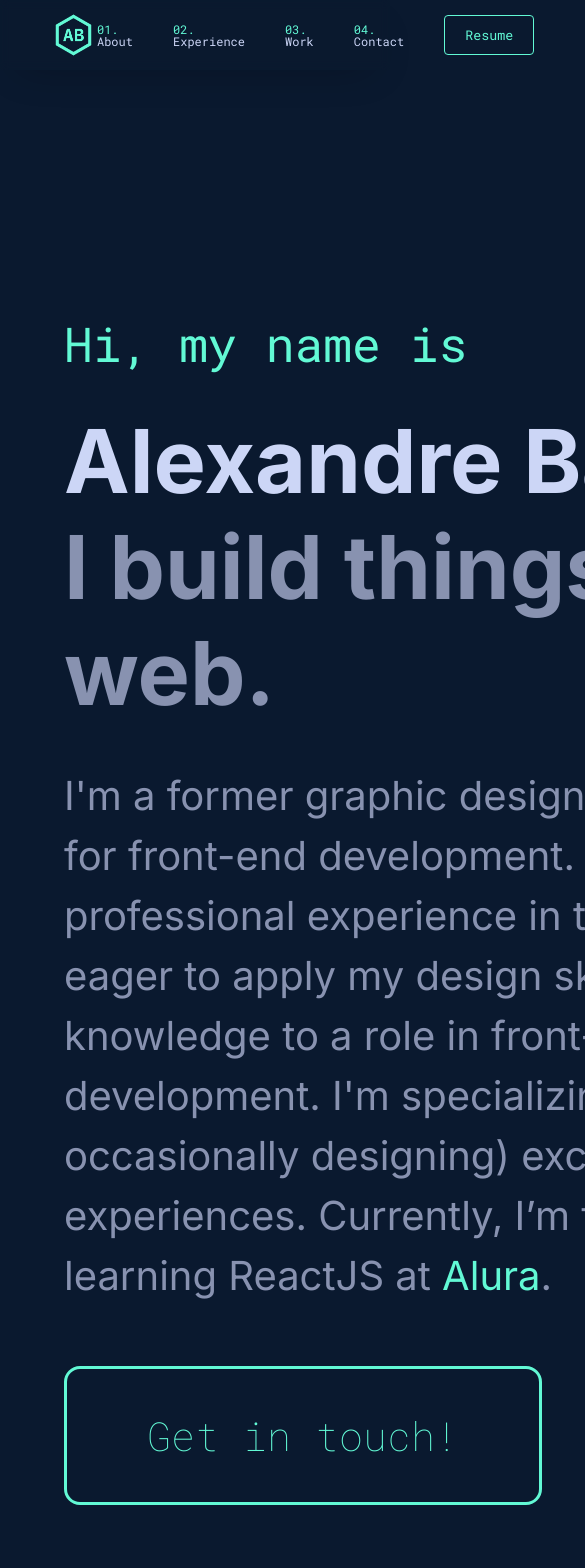
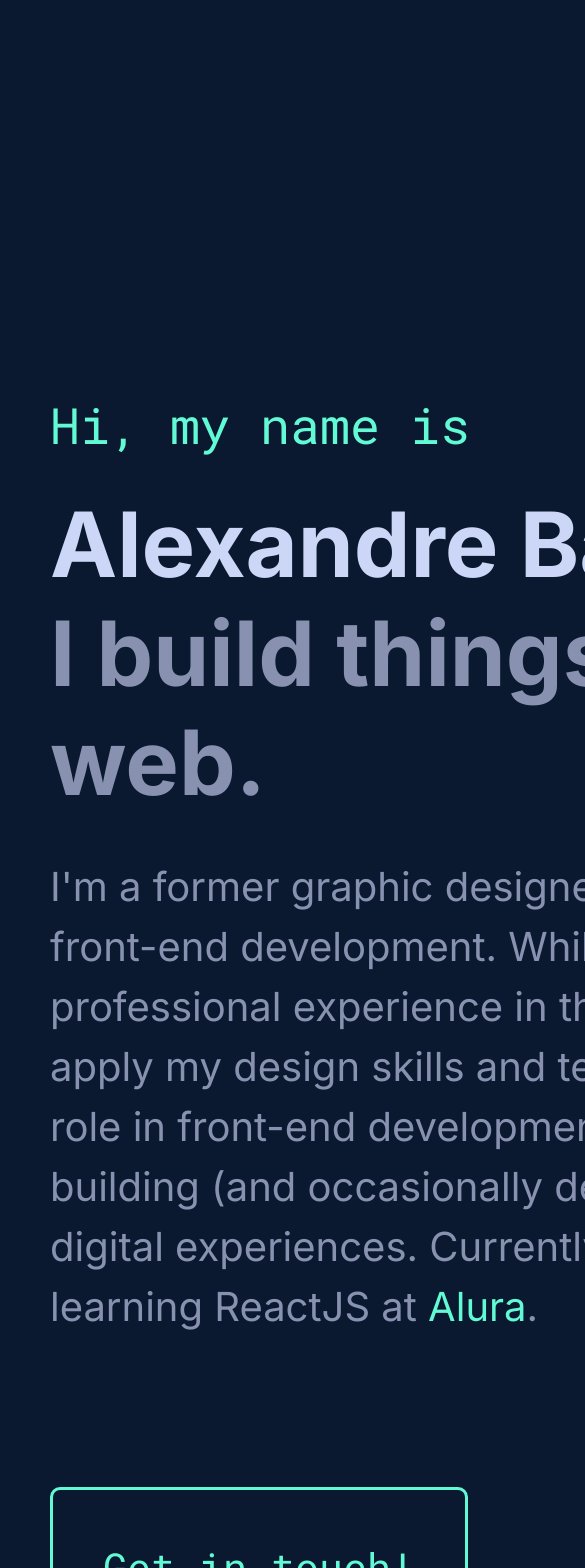
Before and after one commit to bacellar08/bacellar08.github.io, a React (Create React App) app: page / in a window 390 px wide. Shown: the top 1568 px of the page, 585 px wide, since content can reach past the window. Built offline with nearby package versions, Linux system fonts and the light colour scheme.

Commit message:
responsive fixe wip

```diff
--- a/src/App.js
+++ b/src/App.js
@@ -11,7 +11,7 @@ const App = () => {
 
   return (
 
-    <div style={{background: '#0A192F', height: '100vh'}}>
+    <div className='portfolio' style={{background: '#0A192F', height: '100vh'}}>
       <Social/>
       <Nav  item1='about' item2='experience' item3='work' item4='contact'/>
       <Introduction/>
--- a/src/index.css
+++ b/src/index.css
@@ -24,8 +24,7 @@ body {
 
 .container {
     padding: 150px 0;
-    width: 62.5em;
-    margin: 0 auto;
+    width: 1000px;
 }
 
 .container hr {
@@ -96,41 +95,47 @@ i:hover {
 
 @media screen and (max-width: 480px) {
 
+
+    .navbar {
+        display: none;
+    }
+
+    .work-container {
+        display: none;
+    }
+
     .social-container {
         display: none;
     }
 
     .intro-container {
-        box-sizing: border-box;
         display: flex;
         flex-direction: column;
-        width: 62.5em !important;
-        padding: 20em 4em !important;
-        word-wrap: break-word;
+        padding: 400px 50px !important;
 
     }
 
     .span {
-        font-size: 3em;
+        font-size: 50px;
     }
 
     .short-resume {
         width: 100% ;
-        line-height: 1.5em;
-        font-size: 2.5em;
+        line-height: 60px;
+        font-size: 40px;
         word-wrap: break-word;
     }
 
     .title {
-        font-size: 5.5em;
+        font-size: 90px;
     }
 
     .calltoaction-btn {
-        border-radius: 0.4em;
+        font-size: 40px;
+        padding: 50px;
+        border-radius: 10px;
         border-width: 3px;
-        font-size: 2.5em;
-        font-weight: 100;
-        padding: 1em 2em;
+        margin-top: 150px;
     }
 
 }
--- a/src/styles/about.css
+++ b/src/styles/about.css
@@ -19,7 +19,6 @@
     font-size: 24px;
     color: var(--title-Color);
     font-weight: 700;
-    font-size: 1.8rem;
     white-space: nowrap;
     padding: 0 20px;
 
@@ -83,23 +82,14 @@
 
 @media screen and (max-width: 480px) {
 
-    .about-container {
-        width: 1000px !important;
-        box-sizing: border-box;
-        padding: 20em 4em !important;
-        flex-direction: column;
-        align-items: start !important;
-        justify-content: flex-start !important;
-        font-size: 1em;
+.about-container {
+    display: block;
+    padding: 150px 50px !important;
 
     }
 
-    .about-title {
-        padding-bottom: 7em !important;
-    }
-
-    .about-container hr {
-        width: 100% !important;
+    .about-info {
+        width: 100%;
     }
 
     .img-bg {
@@ -107,22 +97,32 @@
     }
 
     .about-title h2 {
-        font-size: 4em !important;
+        font-size: 80px !important;
     }
 
     .about-title span {
-        font-size: 4em !important;
+        font-size: 80px !important;
     }
 
     .about-container p {
-        box-sizing: border-box;
-        line-height: 1.5em;
-        font-size: 2.5em;
-        word-wrap: break-word;
-
+        font-size: 40px;
+        line-height: 60px;
+        width: 100% !important;
     }
 
     .about-skills {
-        font-size: 2em;
+        font-size: 40px;
     }
+
+    .about-skills li {
+        padding-bottom: 20px;
+    }
+
+    .my-img {
+        box-sizing: border-box;
+        width: 100%;
+        height: auto;
+    }
+
+
 }
--- a/src/styles/experience.css
+++ b/src/styles/experience.css
@@ -89,3 +89,24 @@
     justify-content: center;
     padding-bottom: 20px;
 }
+
+@media screen and (max-width: 480px) {
+    .experience-container {
+        width: 100% !important;
+        padding: 150px 50px;
+
+    }
+
+    .experience-title {
+        margin-left: 170px;
+    }
+
+    .tablist-container {
+        flex-direction: column;
+    }
+
+    .tablist-labels {
+        display: flex !important;
+
+    }
+}
```
